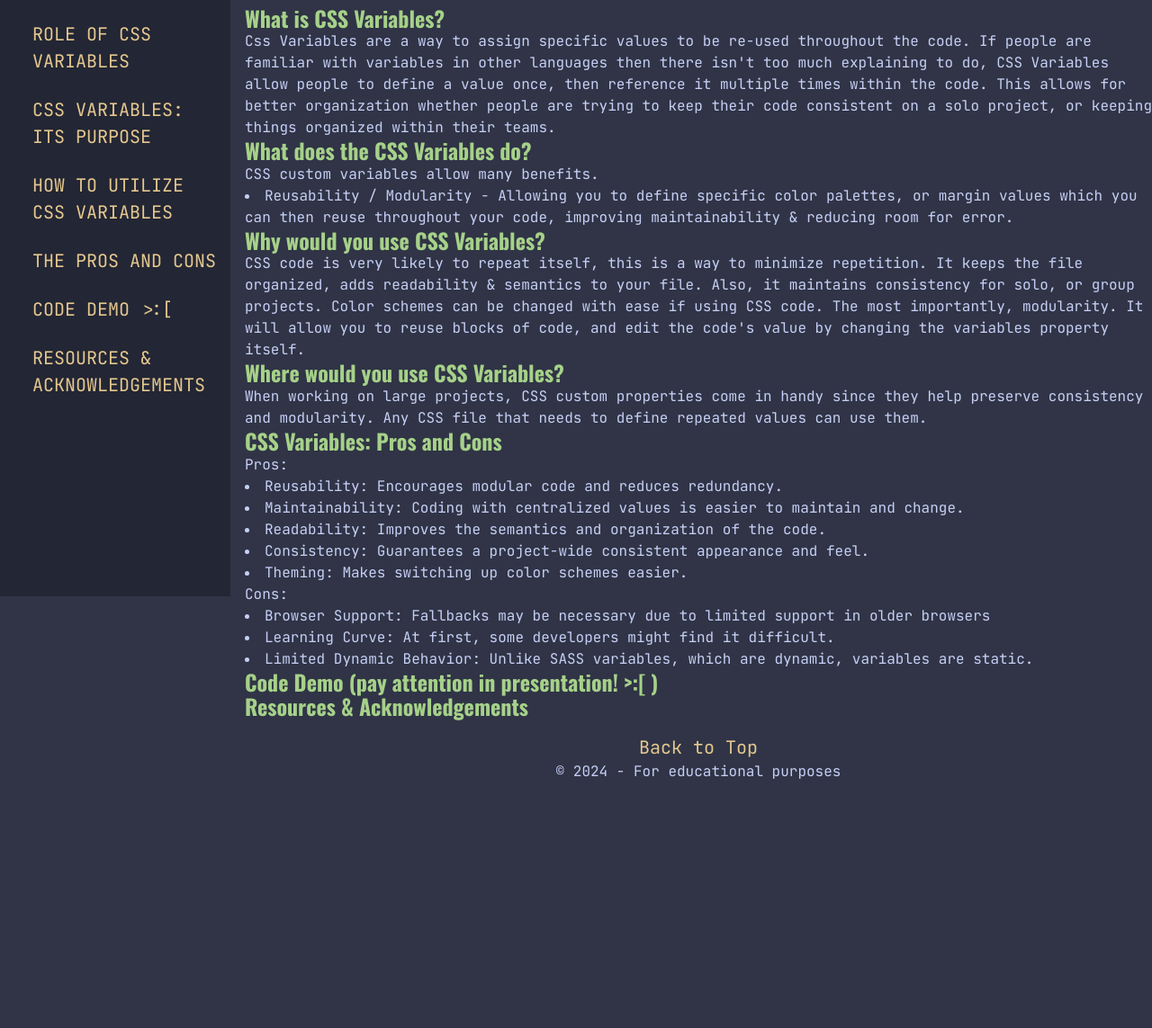
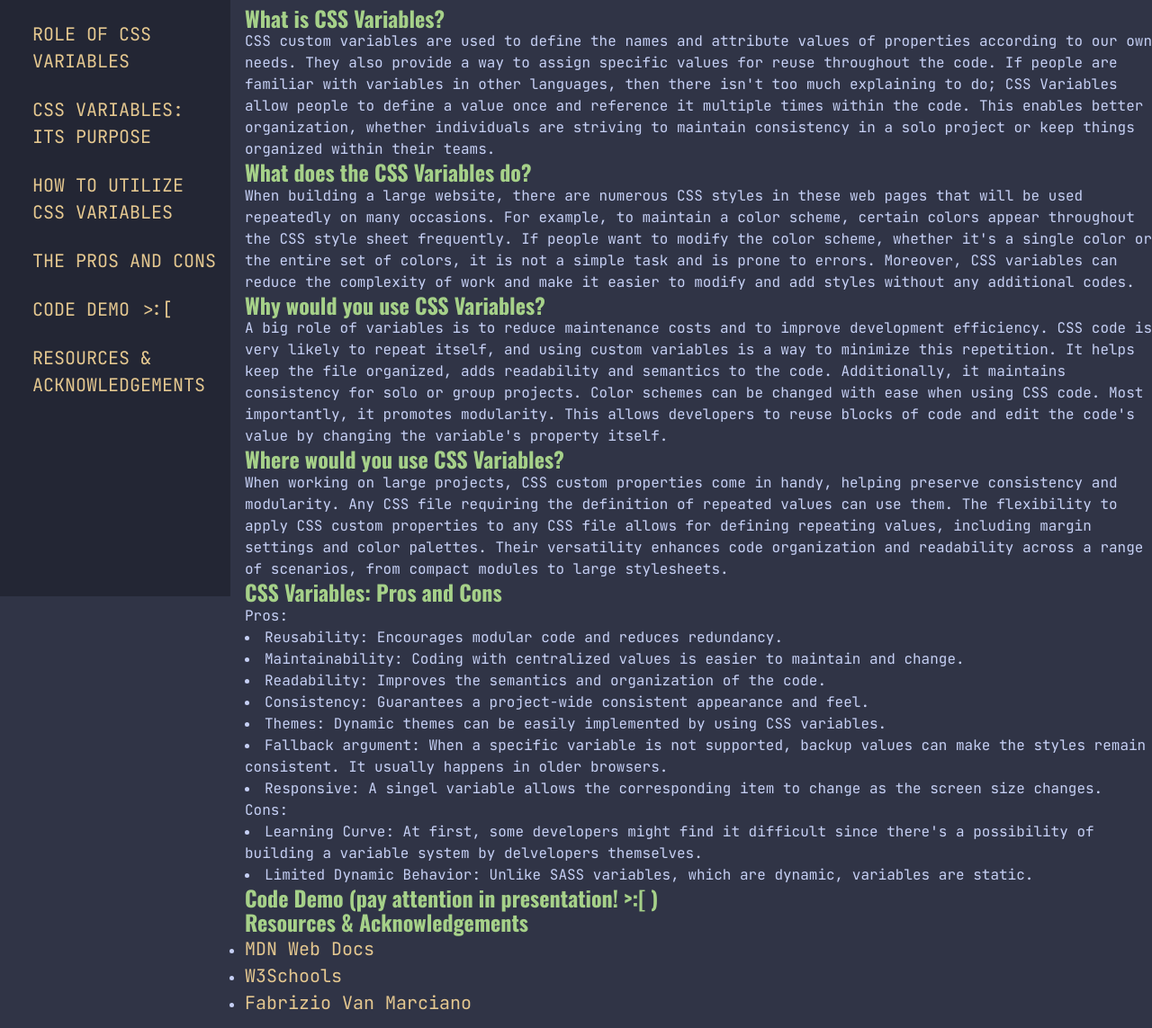
Before and after one commit to JLyu23/web-dev-2-project-1b, a plain HTML site: page index.html in a window 1280 px wide. Shown: the part 137-1280 px from the top of the page at 90% size. Before the commit the page ends 1007 px from the top, so only its background shows below. Drawn offline with nearby package versions, Linux system fonts and the light colour scheme.

Commit message:
added contents for sections & changed section ids

```diff
--- a/index.html
+++ b/index.html
@@ -31,39 +31,38 @@
         </button>
         <nav id="nav-header" class="nav-header">
             <ul id="menu-nav" class="menu-nav">
-                <li><a href="#what-1">About CSS Variables</a></li>
-                <li><a href="#what-2">Role of CSS Variables</a></li>
+                <li><a href="#about">About CSS Variables</a></li>
+                <li><a href="#function">Role of CSS Variables</a></li>
                 <li><a href="#why">CSS Variables: its Purpose</a></li>
                 <li><a href="#where">How to utilize CSS Variables</a></li>
                 <li><a href="#pro-con">The Pros and Cons</a></li>
-                <li><a href="#code-demo">Code Demo >:[</a></li>
+                <li><a href="#demo">Code Demo >:[</a></li>
                 <li><a href="#resources">Resources & Acknowledgements</a></li>
             </ul>
         </nav>
     </header>
     <main class="grid-item">
         <h1>CSS Custom Properties (CSS Variables)</h1>
-        <section id="what-1">
+        <section id="about">
             <h2>What is CSS Variables?</h2>
-            <p>Css Variables are a way to assign specific values to be re-used throughout the code. If people are familiar with variables in other languages then there isn't too much explaining to do, CSS Variables allow people to define a value once, then reference it multiple times within the code. This allows for better organization whether people are trying to keep their code consistent on a solo project, or keeping things organized within their teams.
+            <p>CSS custom variables are used to define the names and attribute values of properties according to our own needs. They also provide a way to assign specific values for reuse throughout the code. If people are familiar with variables in other languages, then there isn't too much explaining to do; CSS Variables allow people to define a value once and reference it multiple times within the code. This enables better organization, whether individuals are striving to maintain consistency in a solo project or keep things organized within their teams.
             </p>
         </section>
 
-        <section id="what-2">
+        <section id="function">
             <h2>What does the CSS Variables do?</h2>
-            <p>CSS custom variables allow many benefits.
-                <li>Reusability / Modularity - Allowing you to define specific color palettes, or margin values which you can then reuse throughout your code, improving maintainability & reducing room for error.</li>
+            <p>When building a large website, there are numerous CSS styles in these web pages that will be used repeatedly on many occasions. For example, to maintain a color scheme, certain colors appear throughout the CSS style sheet frequently. If people want to modify the color scheme, whether it's a single color or the entire set of colors, it is not a simple task and is prone to errors. Moreover, CSS variables can reduce the complexity of work and make it easier to modify and add styles without any additional codes.
             </p>
         </section>
 
         <section id="why">
             <h2>Why would you use CSS Variables?</h2>
-            <p>CSS code is very likely to repeat itself, this is a way to minimize repetition. It keeps the file organized, adds readability & semantics to your file. Also, it maintains consistency for solo, or group projects. Color schemes can be changed with ease if using CSS code. The most importantly, modularity. It will allow you to reuse blocks of code, and edit the code's value by changing the variables property itself.</p>
+            <p>A big role of variables is to reduce maintenance costs and to improve development efficiency. CSS code is very likely to repeat itself, and using custom variables is a way to minimize this repetition. It helps keep the file organized, adds readability and semantics to the code. Additionally, it maintains consistency for solo or group projects. Color schemes can be changed with ease when using CSS code. Most importantly, it promotes modularity. This allows developers to reuse blocks of code and edit the code's value by changing the variable's property itself.</p>
         </section>
 
         <section id="where">
             <h2>Where would you use CSS Variables?</h2>
-            <p>When working on large projects, CSS custom properties come in handy since they help preserve consistency and modularity. Any CSS file that needs to define repeated values can use them.
+            <p>When working on large projects, CSS custom properties come in handy, helping preserve consistency and modularity. Any CSS file requiring the definition of repeated values can use them. The flexibility to apply CSS custom properties to any CSS file allows for defining repeating values, including margin settings and color palettes. Their versatility enhances code organization and readability across a range of scenarios, from compact modules to large stylesheets.
             </p>
         </section>
 
@@ -77,19 +76,27 @@
             <li>Readability: Improves the semantics and organization of the code.
             </li>
             <li>Consistency: Guarantees a project-wide consistent appearance and feel.</li>
-            <li>Theming: Makes switching up color schemes easier.</li>
+            <li>Themes: Dynamic themes can be easily implemented by using CSS variables.</li>
+            <li>Fallback argument: When a specific variable is not supported, backup values can make the styles remain consistent. It usually happens in older browsers.</li>
+            <li>Responsive: A singel variable allows the corresponding item to change as the screen size changes.</li>
+
             <p>Cons:</p>
-            <li>Browser Support: Fallbacks may be necessary due to limited support in older browsers</li>
-            <li>Learning Curve: At first, some developers might find it difficult.</li>
+            <li>Learning Curve: At first, some developers might find it difficult since there's a possibility of building a variable system by delvelopers themselves.</li>
             <li>Limited Dynamic Behavior: Unlike SASS variables, which are dynamic, variables are static.</li>
         </section>
 
-        <section id="code-demo">
+        <section id="demo">
             <h2>Code Demo (pay attention in presentation! >:[ )</h2>
         </section>
 
         <section id="resources">
             <h2>Resources & Acknowledgements</h2>
+            <ul>
+                <li><a href="https://developer.mozilla.org/en-US/docs/Web/CSS/Using_CSS_custom_properties">MDN Web Docs</a></li>
+                <li><a href="https://www.w3schools.com/css/css3_variables.asp">W3Schools</a></li>
+                <li><a href="https://www.fabriziovanmarciano.com/quick-beginners-guide-to-css-variables/">Fabrizio Van Marciano</a></li>
+            </ul>
+
         </section>
     </main>
 
```
